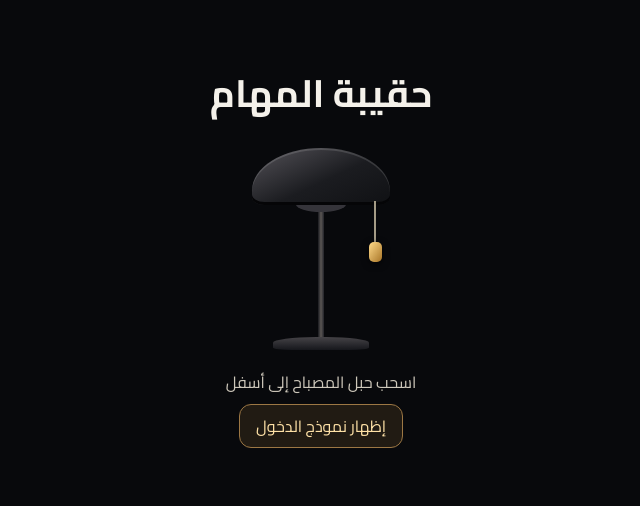
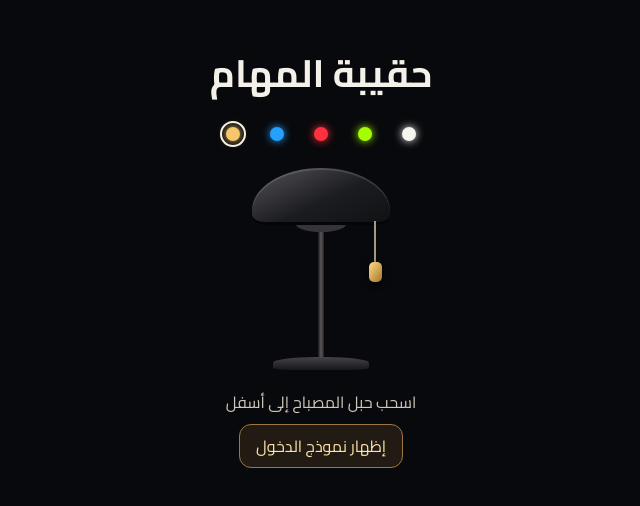
Before and after one commit to aalmkhlafi77-sudo/Haqibat-Almaham, a React (Vite) app: page / in a window 1280 px wide. Shown: the part 200-706 px from the top of the page, without its empty margins (597-1237 px from the left). Built offline with nearby package versions, Linux system fonts and the light colour scheme; no server answers.

Commit message:
feat(login): add five lamp light colors

```diff
--- a/src/components/HaqibatLampLogin.tsx
+++ b/src/components/HaqibatLampLogin.tsx
@@ -19,12 +19,22 @@ interface HaqibatLampLoginProps {
 
 const PULL_THRESHOLD = 30;
 const MAX_PULL = 52;
+const lampColors = [
+  { id: 'white', label: 'أبيض طبيعي', color: '#f5f4ee' },
+  { id: 'green', label: 'أخضر فسفوري', color: '#a6ff00' },
+  { id: 'red', label: 'أحمر نيون', color: '#ff313f' },
+  { id: 'blue', label: 'أزرق نيون', color: '#25a0ff' },
+  { id: 'yellow', label: 'أصفر', color: '#f5c76a' },
+] as const;
+
+type LampColor = typeof lampColors[number];
 
 export default function HaqibatLampLogin({
   children,
   title = 'حقيبة المهام',
 }: HaqibatLampLoginProps) {
   const [lit, setLit] = useState(false);
+  const [lightColor, setLightColor] = useState<LampColor>(lampColors[4]);
   const [pull, setPull] = useState(0);
   const [dragging, setDragging] = useState(false);
   const formId = useId();
@@ -63,12 +73,29 @@ export default function HaqibatLampLogin({
 
   return (
     <main className="haq-lamp" dir="rtl" data-lit={lit} data-dragging={dragging}
-      style={{ '--haq-pull': `${pull}px` } as CSSProperties}>
+      style={{
+        '--haq-pull': `${pull}px`,
+        '--haq-light': lightColor.id === 'yellow' ? undefined : lightColor.color,
+      } as CSSProperties}>
       <style>{lampStyles}</style>
       <div className="haq-lamp__ambient" aria-hidden="true" />
       <div className="haq-lamp__layout">
         <div className="haq-lamp__intro">
           <h1>{title}</h1>
+          <div className="haq-lamp__colors" role="group" aria-label="لون إضاءة المصباح">
+            {lampColors.map((option) => (
+              <button
+                key={option.id}
+                type="button"
+                className="haq-lamp__color"
+                aria-label={option.label}
+                aria-pressed={lightColor.id === option.id}
+                title={option.label}
+                style={{ '--haq-swatch': option.color } as CSSProperties}
+                onClick={() => setLightColor(option)}
+              />
+            ))}
+          </div>
           <div className="haq-lamp__fixture">
             <div className="haq-lamp__shade" aria-hidden="true" />
             <div className="haq-lamp__bulb" aria-hidden="true" />
@@ -130,7 +157,7 @@ const lampStyles = `
 .haq-lamp[data-lit="true"] { background: #11100f; }
 .haq-lamp__ambient {
   position: absolute; inset: 0; pointer-events: none;
-  background: radial-gradient(ellipse at 72% 42%, #f3ad4930, transparent 64%);
+  background: radial-gradient(ellipse at 72% 42%, color-mix(in srgb, var(--haq-light, #f3ad49) 19%, transparent), transparent 64%);
   opacity: 0; transition: opacity 420ms ease;
 }
 .haq-lamp[data-lit="true"] .haq-lamp__ambient { opacity: 1; }
@@ -141,6 +168,18 @@ const lampStyles = `
 }
 .haq-lamp__intro { display: grid; place-items: center; text-align: center; }
 .haq-lamp__intro h1 { margin: 0 0 18px; font-weight: 750; font-size: clamp(24px, 4vw, 38px); }
+.haq-lamp__colors { display: flex; margin: -8px 0 4px; }
+.haq-lamp__color {
+  display: grid; place-items: center; width: 44px; height: 44px; padding: 0;
+  border: 0; border-radius: 50%; background: transparent; cursor: pointer;
+}
+.haq-lamp__color::before {
+  content: ''; width: 14px; height: 14px; border-radius: 50%;
+  background: var(--haq-swatch); box-shadow: 0 0 9px var(--haq-swatch);
+}
+.haq-lamp__color[aria-pressed="true"]::before {
+  outline: 2px solid #f4f1ea; outline-offset: 4px;
+}
 .haq-lamp__fixture { width: 230px; height: 230px; position: relative; direction: ltr; }
 .haq-lamp__shade {
   position: absolute; z-index: 3; top: 8px; left: 46px; width: 138px; height: 57px;
@@ -153,12 +192,16 @@ const lampStyles = `
   border-radius: 50%; background: #35343a; transition: box-shadow 350ms, background 350ms;
 }
 .haq-lamp[data-lit="true"] .haq-lamp__bulb {
-  background: #fff2bd; box-shadow: 0 6px 30px 12px #ffc76299;
+  background: var(--haq-light, #fff2bd);
+  box-shadow: 0 6px 30px 12px color-mix(in srgb, var(--haq-light, #ffc762) 60%, transparent);
 }
 .haq-lamp__beam {
   position: absolute; top: 61px; left: -80px; width: 390px; height: 230px;
   clip-path: polygon(38% 0, 62% 0, 100% 100%, 0 100%);
-  background: linear-gradient(#ffc96b66, #f4ae4120 70%, transparent);
+  background: linear-gradient(
+    color-mix(in srgb, var(--haq-light, #ffc96b) 40%, transparent),
+    color-mix(in srgb, var(--haq-light, #f4ae41) 13%, transparent) 70%, transparent
+  );
   opacity: 0; transition: opacity 420ms ease; pointer-events: none;
 }
 .haq-lamp[data-lit="true"] .haq-lamp__beam { opacity: 1; }
@@ -194,7 +237,7 @@ const lampStyles = `
   border-radius: 12px; cursor: pointer; background: #211b13; color: #ffe2a7;
   font: inherit;
 }
-.haq-lamp :is(.haq-lamp__pull, .haq-lamp__reveal):focus-visible {
+.haq-lamp :is(.haq-lamp__pull, .haq-lamp__reveal, .haq-lamp__color):focus-visible {
   outline: 2px solid var(--haq-gold); outline-offset: 3px;
 }
 .haq-lamp__form {
@@ -209,7 +252,7 @@ const lampStyles = `
   .haq-lamp__fixture { height: 200px; }
   .haq-lamp__stand { height: 111px; }
   .haq-lamp[data-lit="false"] .haq-lamp__form { height: 0; overflow: hidden; }
-  .haq-lamp__ambient { background: radial-gradient(ellipse at 50% 35%, #f3ad4930, transparent 65%); }
+  .haq-lamp__ambient { background: radial-gradient(ellipse at 50% 35%, color-mix(in srgb, var(--haq-light, #f3ad49) 19%, transparent), transparent 65%); }
 }
 @media (prefers-reduced-motion: reduce) {
   .haq-lamp :is(.haq-lamp__ambient, .haq-lamp__beam, .haq-lamp__bulb,
```
